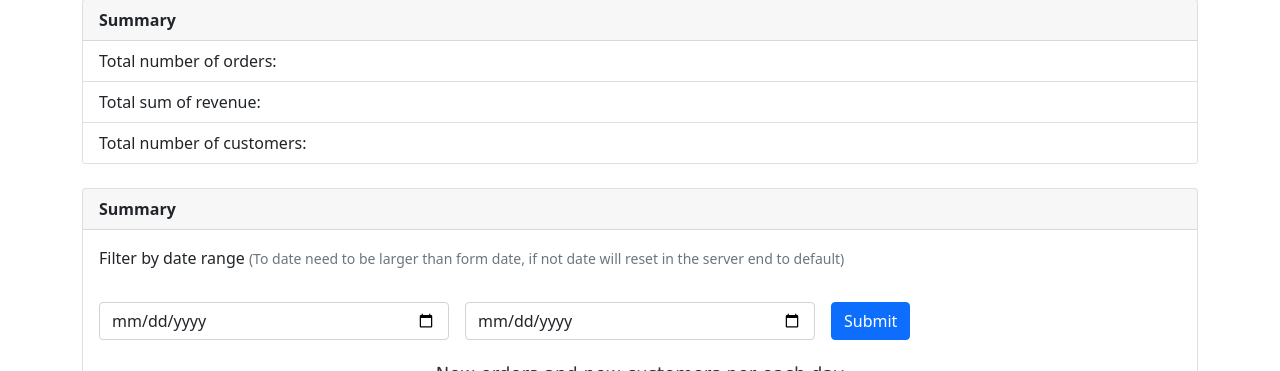
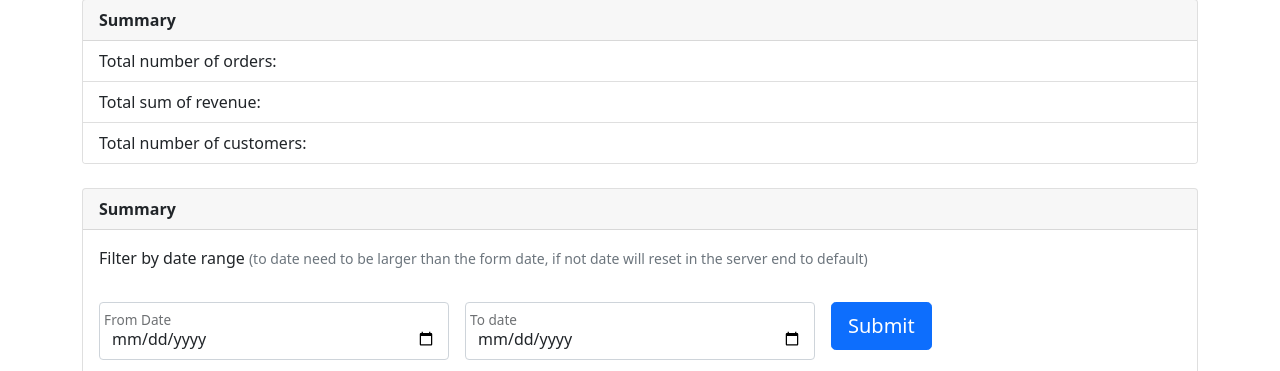
Before and after one commit to manoj-l/ecomm-app, a PHP site: template resources/views/dashboard/index.twig in a window 1280 px wide. Shown: the part 221-592 px from the top of the page. Run offline with PHP 8.4, Linux system fonts and the light colour scheme; the template is opened without the code that fills it, so the values that code supplies are empty; some libraries are stand-ins or nearby versions.

Commit message:
adding the label to dates

```diff
--- a/resources/views/dashboard/index.twig
+++ b/resources/views/dashboard/index.twig
@@ -26,16 +26,19 @@
             <form class="row g-3">
                 <p>
                     Filter by date range
-                    <small class="text-muted">(To date need to be larger than form date, if not date will reset in the server end to default)</small>
+                    <small class="text-muted">(to date need to be larger than the form date, if not date will reset in the server end to default)</small>
                 </p>
-                <div class="col">
+                <div class="col form-floating">
+
                     <input type="date" id="from-date" name="from-date" value="{{ selectedDays.fromDate }}" class="form-control" placeholder="From Date" aria-label="From Date">
+                    <label for="from-date">From Date</label>
+                </div>
+                <div class="col form-floating">
+                    <input type="date" id="to-date" name="to-date" value="{{ selectedDays.toDate }}" class="form-control" placeholder="To Date" aria-label="To Date">
+                    <label for="to-date">To date</label>
                 </div>
                 <div class="col">
-                    <input type="date" id="to-date" name="to-date" value="{{ selectedDays.toDate }}" class="form-control" placeholder="To Date" aria-label="To Date">
-                </div>
-                <div class="col">
-                    <button type="submit" class="btn btn-primary">Submit</button>
+                    <button type="submit" class="btn btn-primary btn-lg">Submit</button>
                 </div>
             </form>
             <figure id="figure" class="highcharts-figure mt-3">
```
